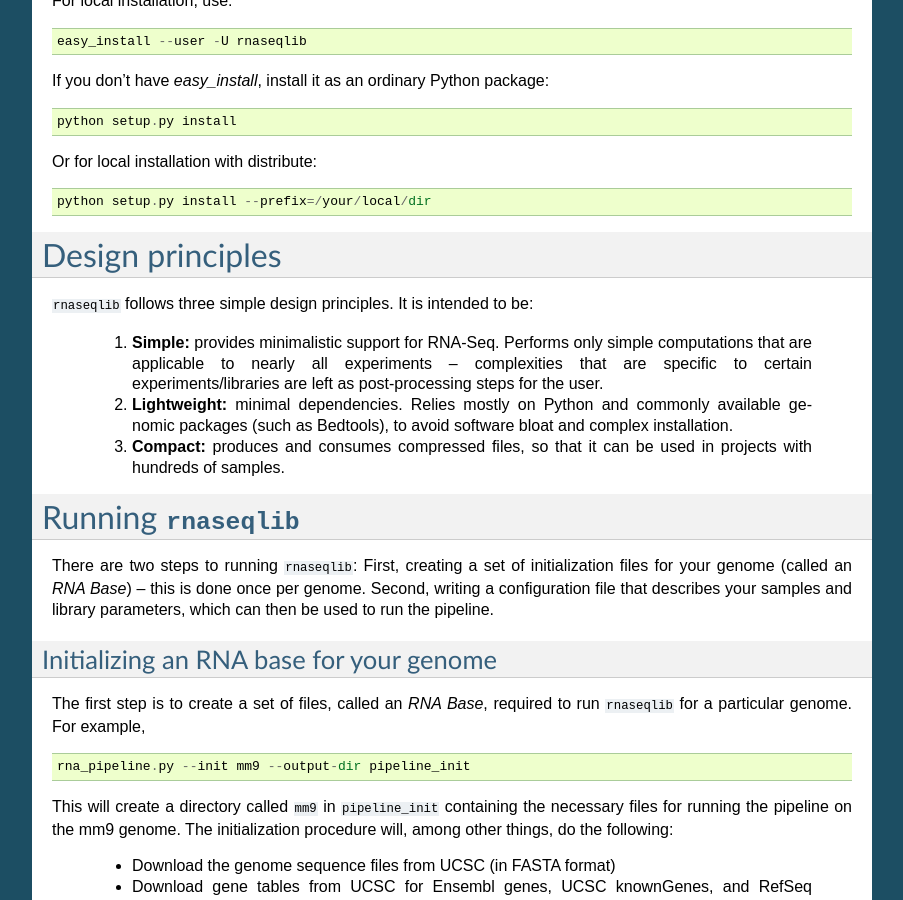
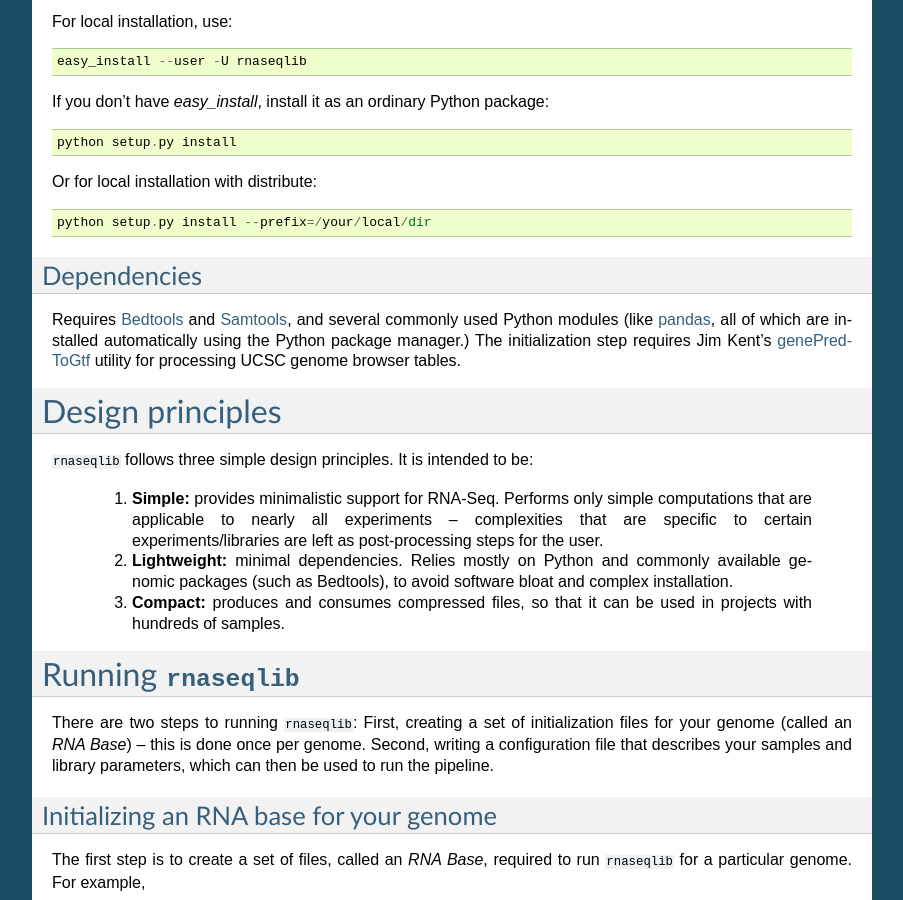
Before and after one commit to yarden/rnaseqlib, a Sphinx documentation site: the page built from docs/source/index.rst, in a window 1280 px wide and 900 px high, scrolled down 1158 px. Shown: the whole window, without its empty margins (198-1101 px from the left). Built offline with Sphinx 7.4.7, drawn with Linux system fonts in a browser that asks for light colours; some of the changed text lies outside the part shown.

Commit message:
Docs revised

```diff
--- a/docs/source/index.rst
+++ b/docs/source/index.rst
@@ -65,6 +65,14 @@ If you don't have `easy_install`, install it as an ordinary Python package: ::
 Or for local installation with distribute: ::
 
   python setup.py install --prefix=/your/local/dir
+
+Dependencies
+------------
+
+Requires `Bedtools`_ and `Samtools`_, and several commonly used Python modules
+(like `pandas`_, all of which are installed automatically
+using the Python package manager.) The initialization step requires Jim Kent's
+`genePredToGtf`_ utility for processing UCSC genome browser tables.
 
 
 Design principles
@@ -318,6 +326,9 @@ Thanks to:
 
 .. _MISO: http://genes.mit.edu/burgelab/miso/
 .. _samtools: http://samtools.sourceforge.net/
+.. _bedtools: http://code.google.com/p/bedtools/
+.. _genePredToGtf: http://hgdownload.cse.ucsc.edu/admin/exe/
+.. _pandas: http://pandas.pydata.org/
 .. _pysam: http://code.google.com/p/pysam/
 .. _SAM: http://samtools.sourceforge.net/SAM1.pdf
 .. _GFF: http://www.sequenceontology.org/gff3.shtml
```
